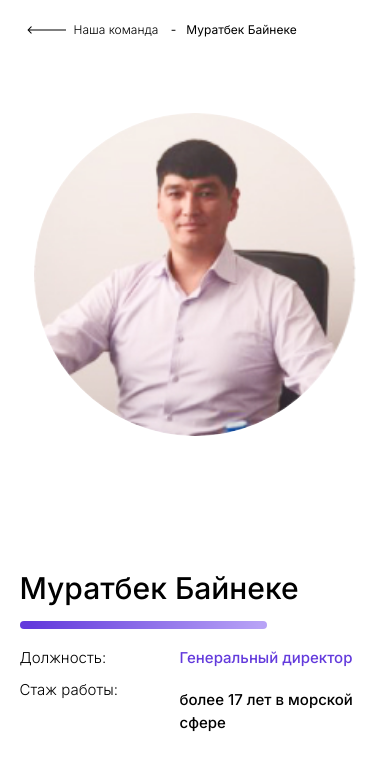
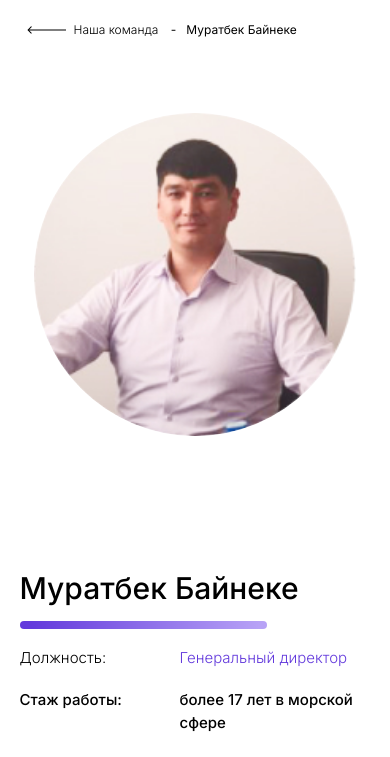
Before and after one commit to Asylniet/abat, a plain HTML site: page pages/staff2.html in a window 390 px wide. Shown: the part 87-844 px from the top of the page. Drawn offline with nearby package versions, Linux system fonts and the light colour scheme.

Commit message:
staff tweaks

```diff
--- a/css/style.scss
+++ b/css/style.scss
@@ -826,7 +826,7 @@ footer {
       flex: 4;
     }
   }
-  .fw-light.start {
+  .fw-light.start, .fw-medium.start {
     div {
       min-width: 140px;
     }
@@ -912,6 +912,10 @@ footer {
     display: block; /* Needed to add space between the bullet and the text */
     // width: 1rem; /* Also needed for space (tweak if needed) */
     // margin-right: 10px; /* Also needed for space (tweak if needed) */
+  }
+
+  .about {
+    align-items: stretch;
   }
   .about,
   .additional-info {
@@ -1370,9 +1374,8 @@ iframe {
   .sertificates .container {
     flex-direction: column;
   }
-  .main-info .fw-light.start {
+  .main-projects .fw-light.start {
     flex-direction: column;
-    gap: 10px;
   }
 }
 
--- a/pages/staff2.html
+++ b/pages/staff2.html
@@ -46,28 +46,64 @@
           <div class="flex-1"></div>
           <div class="flex wrap info-section flex-4">
             <div class="flex column start">
-              <div class="fs-700 fw-medium gradient-line" data-aos="fade-up" data-aos-delay="100">Муратбек Байнеке</div>
-              <div class="flex fs-300 start about">
-                <div class="flex column fw-light start">
+              <div
+                class="fs-700 fw-medium gradient-line"
+                data-aos="fade-up"
+                data-aos-delay="100"
+              >
+                Муратбек Байнеке
+              </div>
+              <div class="flex fs-300 start about column">
+                <div class="flex fw-light start">
                   <div data-aos="fade-up" data-aos-delay="200">Должность:</div>
-                  <div data-aos="fade-up" data-aos-delay="250">Стаж работы:</div>
+                  <div
+                    class="clr-primary-300"
+                    data-aos="fade-up"
+                    data-aos-delay="300"
+                  >
+                    Генеральный директор
+                  </div>
                 </div>
-                <div class="flex column fw-medium start">
-                  <div class="clr-primary-300" data-aos="fade-up" data-aos-delay="300">Генеральный директор</div>
-                  <div data-aos="fade-up" data-aos-delay="350">более 17 лет в морской сфере</div>
+                <div class="flex fw-medium start">
+                  <div data-aos="fade-up" data-aos-delay="250">
+                    Стаж работы:
+                  </div>
+                  <div data-aos="fade-up" data-aos-delay="350">
+                    более 17 лет в морской сфере
+                  </div>
                 </div>
               </div>
-              <div class="additional-info fw-medium" data-aos="fade-up" data-aos-delay="400">
+              <div
+                class="additional-info fw-medium"
+                data-aos="fade-up"
+                data-aos-delay="400"
+              >
                 Знания в области механики, электротехники, гидравлики, базовой
                 электроники и системы кондиционирования
               </div>
-              <div class="fs-500 fw-medium" data-aos="fade-up" data-aos-delay="450">Опыт работы:</div>
+              <div
+                class="fs-500 fw-medium"
+                data-aos="fade-up"
+                data-aos-delay="450"
+              >
+                Опыт работы:
+              </div>
               <ul class="fs-300">
-                <li data-aos="fade-up" data-aos-delay="500">старшим инженер-механиком на судне MCV BERKUT</li>
-                <li data-aos="fade-up" data-aos-delay="550">механик-наставником в компании «Топаз Марин»</li>
-                <li data-aos="fade-up" data-aos-delay="600">техническим суперинтендентом, порт инженером и старшим</li>
-                <li data-aos="fade-up" data-aos-delay="650">механиком в компании «Caspian Mainport International»</li>
-                <li data-aos="fade-up" data-aos-delay="700">судовым механиком в «BUE Kazakhstan Limited»</li>
+                <li data-aos="fade-up" data-aos-delay="500">
+                  старшим инженер-механиком на судне MCV BERKUT
+                </li>
+                <li data-aos="fade-up" data-aos-delay="550">
+                  механик-наставником в компании «Топаз Марин»
+                </li>
+                <li data-aos="fade-up" data-aos-delay="600">
+                  техническим суперинтендентом, порт инженером и старшим
+                </li>
+                <li data-aos="fade-up" data-aos-delay="650">
+                  механиком в компании «Caspian Mainport International»
+                </li>
+                <li data-aos="fade-up" data-aos-delay="700">
+                  судовым механиком в «BUE Kazakhstan Limited»
+                </li>
               </ul>
             </div>
           </div>
```
Also changed, not shown: pages/staff1.html (+41 -11 lines), pages/staff3.html (+5 -5 lines), pages/staff4.html (+5 -5 lines), css/style.css, 2 other files.
